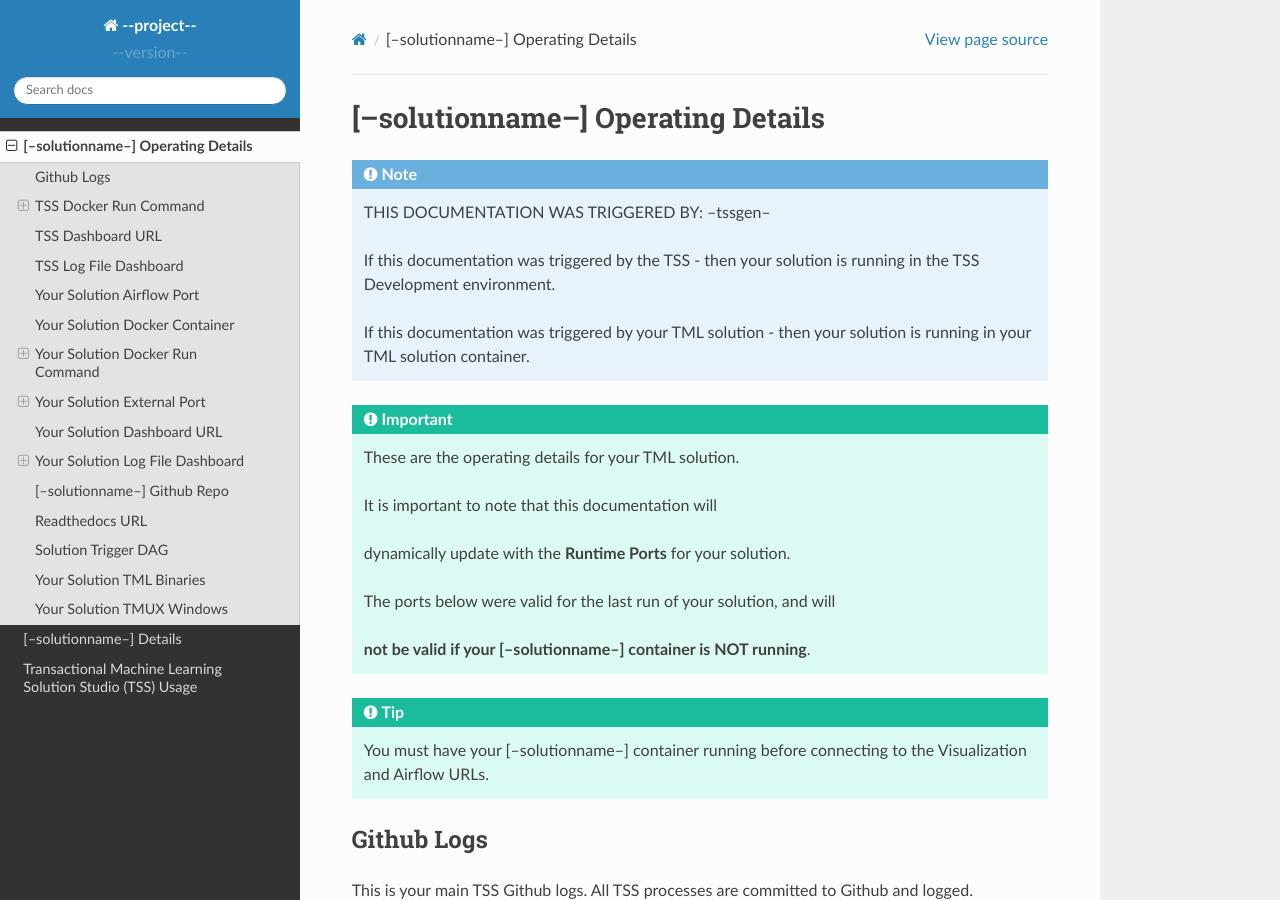
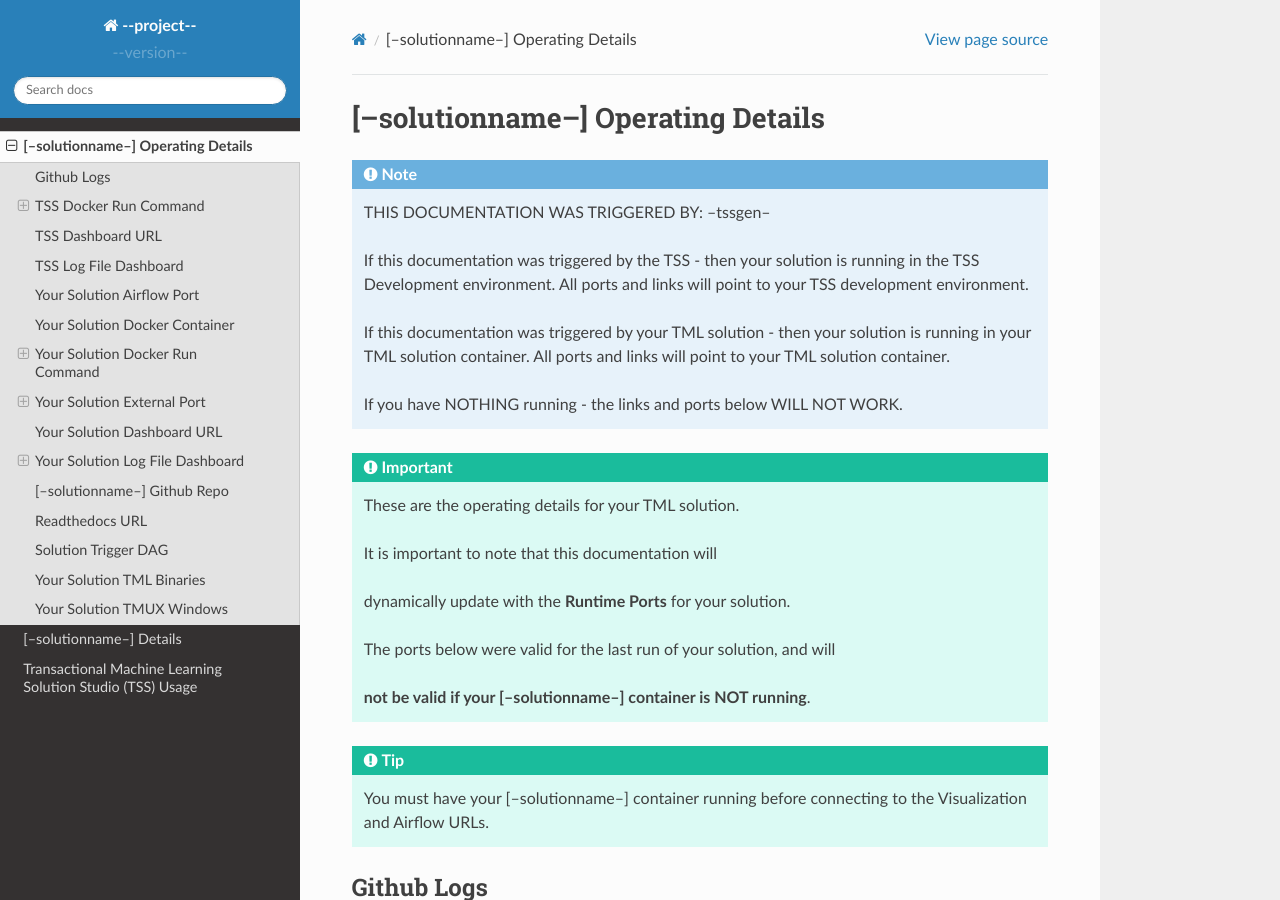
Before and after one commit to vanesalcb06/tssproject2-2b5c, a Sphinx documentation site: the page built from docs/source/operating.rst, in a window 1280 px wide and 900 px high. Built offline with Sphinx 7.4.7 and the Read the Docs theme 2.0.0, drawn with Linux system fonts in a browser that asks for light colours.

Commit message:
Update operating.rst

```diff
--- a/docs/source/operating.rst
+++ b/docs/source/operating.rst
@@ -4,9 +4,13 @@
 .. note::
    THIS DOCUMENTATION WAS TRIGGERED BY: --tssgen--
 
-   If this documentation was triggered by the TSS - then your solution is running in the TSS Development environment.
+   If this documentation was triggered by the TSS - then your solution is running in the TSS Development environment.  All ports and links will point to your TSS
+   development environment.
 
-   If this documentation was triggered by your TML solution - then your solution is running in your TML solution container.
+   If this documentation was triggered by your TML solution - then your solution is running in your TML solution container.  All ports and links will point to
+   your TML solution container.
+
+   If you have NOTHING running - the links and ports below WILL NOT WORK.
 
 .. important::
    These are the operating details for your TML solution.
```
